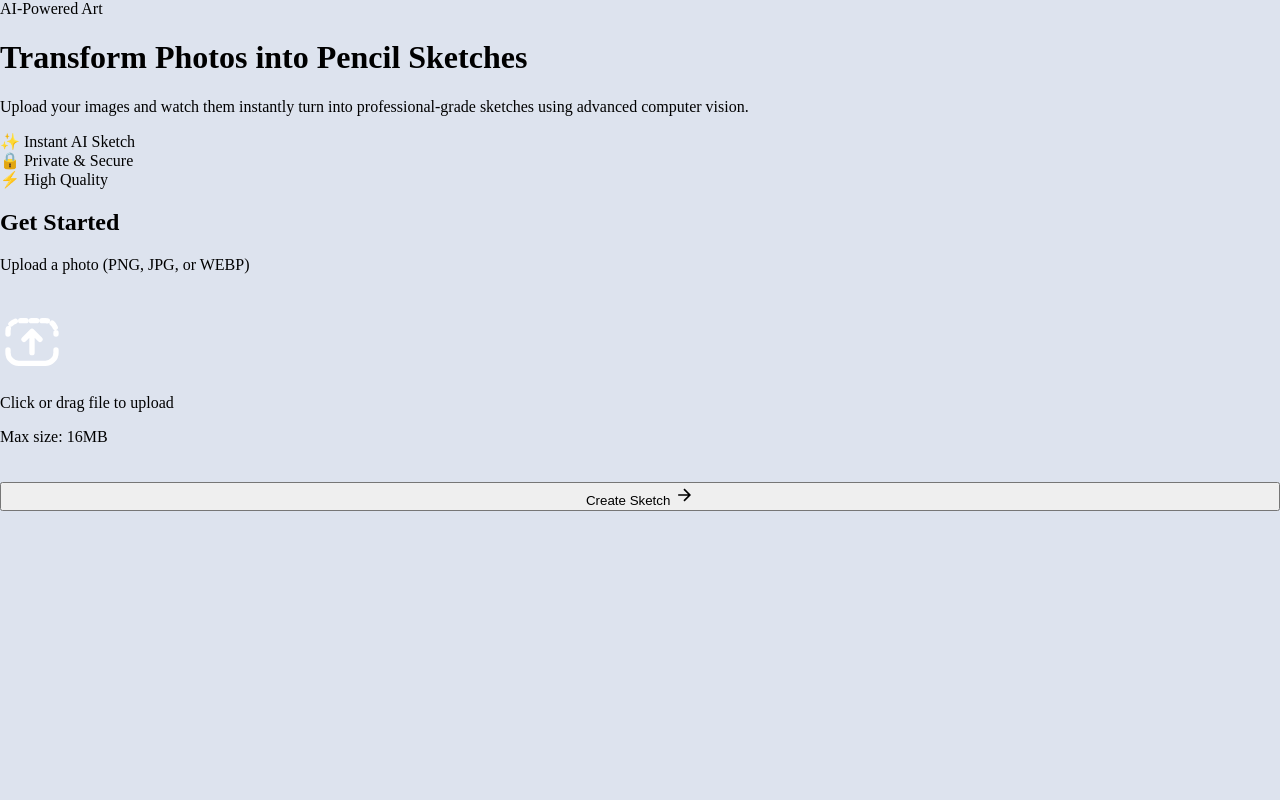
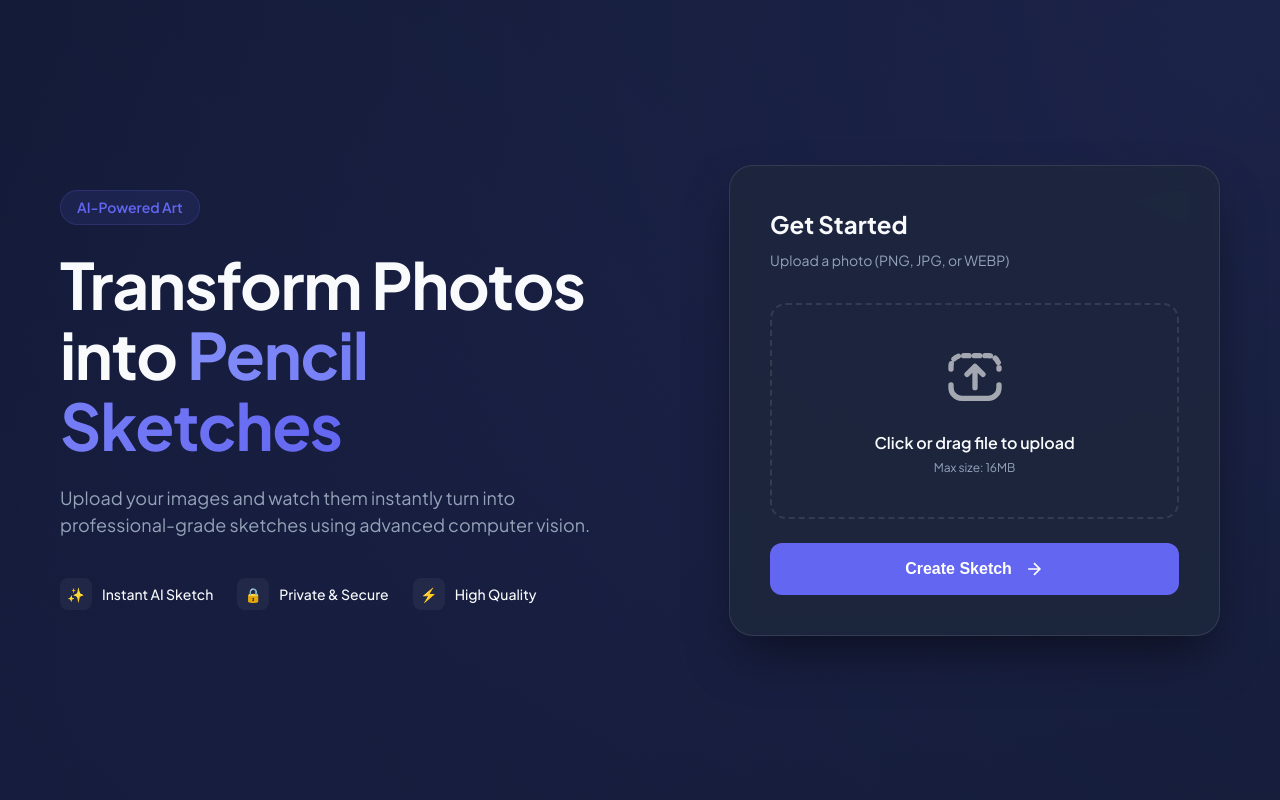
Before and after one commit to ankush850/Image-Sketching, a Flask app: page / in a window 1280 px wide. Run offline with Flask 3, Linux system fonts and the light colour scheme.

Commit message:
Remove and Improving Upload Code

```diff
--- a/static/css/upload.css
+++ b/static/css/upload.css
@@ -1,351 +1,258 @@
 :root {
-  --primary-font: "Inter", sans-serif;
+  --primary: #6366f1;
+  --primary-hover: #4f46e5;
+  --bg-dark: #0f172a;
+  --card-bg: rgba(30, 41, 59, 0.7);
+  --text-main: #f8fafc;
+  --text-muted: #94a3b8;
+  --border-color: rgba(255, 255, 255, 0.1);
+  --font-family: 'Plus Jakarta Sans', sans-serif;
+}
+
+* {
+  box-sizing: border-box;
+  margin: 0;
+  padding: 0;
 }
 
 body {
-  display: block;
+  font-family: var(--font-family);
+  background-color: var(--bg-dark);
+  color: var(--text-main);
   min-height: 100vh;
-  margin: 0;
-  background-color: #dde3ee;
+  line-height: 1.5;
+  overflow-x: hidden;
 }
 
-.bg-container {
+.main-wrapper {
+  background: radial-gradient(circle at top right, rgba(99, 102, 241, 0.15), transparent),
+              radial-gradient(circle at bottom left, rgba(79, 70, 229, 0.1), transparent);
+  min-height: 100vh;
   display: flex;
-  flex-direction: row;
-  height: 100dvh;
-  align-items: center;
-  justify-content: space-between;
-  background: linear-gradient(90deg, #050505 0%, #241228 100%);
-}
-
-.right-container {
-  display: flex;
-  padding: 0px 72px;
-  flex-direction: column;
-  justify-content: center;
-  align-items: flex-start;
-  flex: 1 0 0;
-  align-self: stretch;
-}
-
-.left-container {
-  display: flex;
-  padding: 0px 100px;
-  align-items: center;
-  gap: 10px;
-  flex: 1 0 0;
-  align-self: stretch;
-}
-
-.content-container {
-  display: flex;
-  flex-direction: column;
-  align-items: flex-start;
-  gap: 24px;
-  align-self: stretch;
-}
-
-.bread-head-para-container {
-  display: flex;
-  flex-direction: column;
-  justify-content: center;
-  align-items: flex-start;
-  gap: 24px;
-  align-self: stretch;
-}
-
-.breadcrumb {
-  display: flex;
-  gap: 8px;
-  padding: 8px 15px 8px 13px;
-  justify-content: center;
-  align-items: center;
-  border-radius: 20px;
-  background: radial-gradient(
-    280.93% 116.59% at 50% 50%,
-    #605a61 0%,
-    #050505 100%
-  );
-}
-
-.icon-box {
-  display: flex;
-  width: 20px;
-  height: 20px;
-  justify-content: center;
   align-items: center;
 }
 
-.heading-para-container {
-  display: flex;
-  flex-direction: column;
-  align-items: flex-start;
-  gap: 16px;
-  align-self: stretch;
+.container {
+  max-width: 1200px;
+  margin: 0 auto;
+  padding: 40px 20px;
+  width: 100%;
 }
 
-
-
-.card {
-  display: flex;
-  padding: 40px;
-  flex-direction: column;
-  align-items: flex-start;
-  gap: 16px;
-  flex: 1 0 0;
-  border-radius: 32px;
-  border-radius: 32px;
-  border: 1px solid rgba(255, 255, 255, 0.18);
-  background: rgba(255, 255, 255, 0.1);
-  box-shadow: 0px 4px 8px 0px rgba(0, 0, 0, 0.25);
-  backdrop-filter: blur(2px);
+.hero-section {
+  display: grid;
+  grid-template-columns: 1.2fr 1fr;
+  gap: 80px;
+  align-items: center;
 }
 
-.heading-container {
-  display: flex;
-  flex-direction: column;
-  align-items: flex-start;
-  gap: 16px;
-  align-self: stretch;
+@media (max-width: 968px) {
+  .hero-section {
+    grid-template-columns: 1fr;
+    text-align: center;
+    gap: 40px;
+  }
 }
 
-.heading-container span {
-  color: #fff;
-  font-family: "Barlow", sans-serif;
-  font-size: 20px;
-  font-style: normal;
+/* Hero Content */
+.badge {
+  display: inline-block;
+  padding: 6px 16px;
+  background: rgba(99, 102, 241, 0.1);
+  border: 1px solid rgba(99, 102, 241, 0.2);
+  color: var(--primary);
+  border-radius: 100px;
+  font-size: 14px;
   font-weight: 600;
-  line-height: 31.2px; /* 130% */
-  align-self: stretch;
+  margin-bottom: 24px;
 }
 
-.upload-form {
-  display: flex;
-  flex-direction: column;
-  gap: 20px;
+.hero-title {
+  font-size: clamp(2.5rem, 5vw, 4rem);
+  font-weight: 800;
+  line-height: 1.1;
+  margin-bottom: 24px;
+  letter-spacing: -0.02em;
 }
 
-.upload-icon {
-  width: 24px;
-  height: 24px;
+.hero-title span {
+  color: var(--primary);
+  background: linear-gradient(to right, #818cf8, #6366f1);
+  -webkit-background-clip: text;
+  -webkit-text-fill-color: transparent;
 }
 
-.message-1 {
-  color: #fff;
-  font-family: "Barlow", sans-serif;
-  font-size: 16px;
-  font-style: normal;
-  font-weight: 400;
-  line-height: 20.8px; /* 130% */
+.hero-subtitle {
+  font-size: 1.125rem;
+  color: var(--text-muted);
+  max-width: 540px;
+  margin-bottom: 40px;
 }
 
-.buttons {
-  display: flex;
-  flex-direction: row;
-  gap: 16px;
+@media (max-width: 968px) {
+  .hero-subtitle {
+    margin-left: auto;
+    margin-right: auto;
+  }
 }
 
-.primary-btn {
-  padding: 14px 24px;
-  background-color: #1677ff;
-  color: white;
-  border-radius: 8px;
-  font-family: var(--primary-font);
-  font-weight: 500;
-  border: 1px solid #1677ff;
-  transition: transform 0.1s ease;
+.features-list {
+  display: flex;
+  gap: 24px;
+  margin-top: 40px;
 }
 
-.primary-btn:active {
-  transform: scale(0.95);
+@media (max-width: 968px) {
+  .features-list {
+    justify-content: center;
+    flex-wrap: wrap;
+  }
 }
 
-.primary-btn:hover {
-  background-color: #1677ff6e;
-  color: #1a1a1a;
-  font-family: var(--primary-font);
+.feature-item {
+  display: flex;
+  align-items: center;
+  gap: 10px;
+  font-size: 14px;
   font-weight: 500;
-  border-radius: 8px;
-  border: 1px solid #1677ff;
+  color: var(--text-main);
 }
 
-.upload-container.dragover {
-  border: 2px dashed #000;
-  background-color: #f0f0f0;
+.feature-icon {
+  width: 32px;
+  height: 32px;
+  background: rgba(255, 255, 255, 0.05);
+  display: flex;
+  align-items: center;
+  justify-content: center;
+  border-radius: 8px;
 }
 
-.file-info {
-  justify-content: space-between;
-  align-items: center;
-  align-self: stretch;
+/* Upload Card */
+.glass-card {
+  background: var(--card-bg);
+  backdrop-filter: blur(12px);
+  -webkit-backdrop-filter: blur(12px);
+  border: 1px solid var(--border-color);
+  border-radius: 24px;
+  padding: 40px;
+  box-shadow: 0 25px 50px -12px rgba(0, 0, 0, 0.5);
 }
 
-.file-info span {
-  font-size: 16px;
+.form-header {
+  margin-bottom: 32px;
 }
 
-.remove-file {
+.form-header h2 {
+  font-size: 1.5rem;
+  margin-bottom: 8px;
+}
+
+.form-header p {
+  color: var(--text-muted);
+  font-size: 0.875rem;
+}
+
+.drop-zone {
+  border: 2px dashed rgba(255, 255, 255, 0.1);
+  border-radius: 16px;
+  padding: 40px 20px;
+  text-align: center;
+  cursor: pointer;
+  transition: all 0.3s ease;
+  position: relative;
+  overflow: hidden;
+  min-height: 200px;
   display: flex;
   align-items: center;
-  color: black;
-  border: none;
-  padding: 5px 6px;
-  cursor: pointer;
-  border-radius: 4px;
-  background: #fd3d39;
+  justify-content: center;
 }
 
-.page-heading {
-  font-family: "Barlow", sans-serif;
-  font-size: 48px;
-  font-style: normal;
-  font-weight: 600;
-  line-height: 62px; /* 114.286% */
-  margin: 0;
-  background: linear-gradient(180deg, #999 16%, #fff 100%);
-  background-clip: text;
-  -webkit-background-clip: text;
-  -webkit-text-fill-color: transparent;
-  align-self: stretch;
+.drop-zone:hover, .drop-zone.dragover {
+  border-color: var(--primary);
+  background: rgba(99, 102, 241, 0.05);
 }
 
-.intro-text {
-  color: #fff;
-  font-family: "Barlow", sans-serif;
-  font-size: 14px;
-  font-style: normal;
-  font-weight: 400;
-  line-height: 18px; /* 130% */
+.upload-illustration {
+  margin-bottom: 16px;
+  opacity: 0.6;
 }
 
-.description-para {
-  color: #c4c4c4;
-  font-family: "Barlow", sans-serif;
-  font-size: 16px;
-  font-style: normal;
-  font-weight: 400;
-  line-height: 23.4px; /* 130% */
-  margin: 0;
-  align-self: stretch;
+.drop-text {
+  font-weight: 600;
+  margin-bottom: 4px;
 }
 
-.left-container {
-  display: flex;
-  padding: 0px 100px;
-  justify-content: center;
-  align-items: center;
-  gap: 10px;
-  flex: 1 0 0;
-  align-self: stretch;
-  position: relative;
+.drop-subtext {
+  font-size: 12px;
+  color: var(--text-muted);
 }
 
-.left-container::before {
-  content: "";
+.image-preview {
   position: absolute;
   top: 0;
   left: 0;
-  right: 0;
-  bottom: 0;
-  opacity: 0.15;
-  z-index: 0;
+  width: 100%;
+  height: 100%;
+  background: var(--bg-dark);
 }
 
-.inner-small-container {
-  display: flex;
-  width: 416px;
-  flex-direction: column;
-  align-items: flex-start;
-  gap: 16px;
+.image-preview img {
+  width: 100%;
+  height: 100%;
+  object-fit: contain;
+  padding: 10px;
 }
 
-.upload-container {
+.file-status {
   display: flex;
-  padding: 77px 90px;
-  flex-direction: column;
-  align-items: flex-start;
-  gap: 10px;
-  align-self: stretch;
-  border-radius: 24px;
-  border: 1px dashed #eee;
-  background: rgba(128, 128, 128, 0.2);
+  align-items: center;
+  justify-content: space-between;
+  padding: 12px 16px;
+  background: rgba(255, 255, 255, 0.05);
+  border-radius: 12px;
+  margin-top: 24px;
+  font-size: 14px;
 }
 
-.inner-upload-container {
+.btn-icon {
+  background: none;
+  border: none;
+  color: #ef4444;
+  cursor: pointer;
   display: flex;
-  flex-direction: column;
-  align-items: center;
-  gap: 16px;
-  align-self: stretch;
+  padding: 4px;
+  border-radius: 6px;
 }
 
-.upload-icon-box {
-  display: flex;
-  width: 32px;
-  height: 32px;
-  justify-content: center;
-  align-items: center;
+.btn-icon:hover {
+  background: rgba(239, 68, 68, 0.1);
 }
 
-.upload-icon {
-  width: 32px;
-  height: 32px;
-  flex-shrink: 0;
+.btn-primary {
+  width: 100%;
+  padding: 16px;
+  background: var(--primary);
+  color: white;
+  border: none;
+  border-radius: 12px;
+  font-weight: 700;
+  font-size: 1rem;
+  cursor: pointer;
+  display: flex;
+  align-items: center;
+  justify-content: center;
+  gap: 12px;
+  margin-top: 24px;
+  transition: all 0.3s ease;
 }
 
-.text-tooltip {
-  color: #fff;
-  text-align: center;
-  font-family: "Barlow", sans-serif;
-  font-size: 14px;
-  font-style: normal;
-  font-weight: 400;
-  line-height: 18.2px; /* 130% */
-  align-self: stretch;
+.btn-primary:hover {
+  background: var(--primary-hover);
+  transform: translateY(-2px);
+  box-shadow: 0 10px 15px -3px rgba(99, 102, 241, 0.4);
 }
 
-.bottom-btn-content-container {
-  display: flex;
-  flex-direction: column;
-  align-items: flex-start;
-  gap: 32px;
-  align-self: stretch;
+.btn-primary:active {
+  transform: translateY(0);
 }
-
-.buttons-container {
-  display: flex;
-  flex-direction: column;
-  justify-content: center;
-  align-items: flex-end;
-  gap: 10px;
-  align-self: stretch;
-}
-
-.buttons {
-  display: flex;
-  padding: 12px 25px;
-  justify-content: center;
-  align-items: center;
-  gap: 10px;
-  border-radius: 8px;
-  background: #fff;
-  color: #000;
-  font-family: "Barlow", sans-serif;
-  font-size: 16px;
-  font-style: normal;
-  font-weight: 500;
-  line-height: 23.4px; /* 130% */
-}
-
-.buttons:active {
-  transform: scale(0.95);
-}
-
-#file-name {
-  color: #fff;
-  font-family: "Barlow", sans-serif;
-  font-size: 16px;
-  font-style: normal;
-  font-weight: 400;
-  line-height: 23.4px; /* 130% */
-}
```
